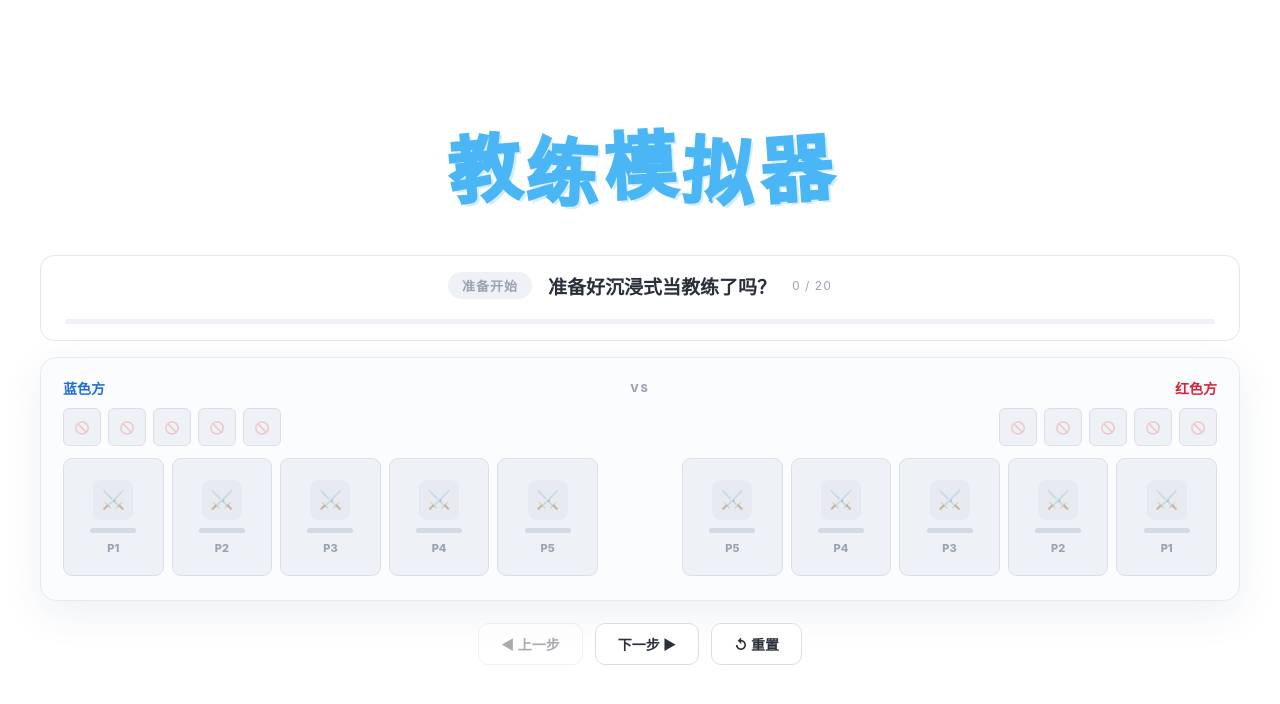
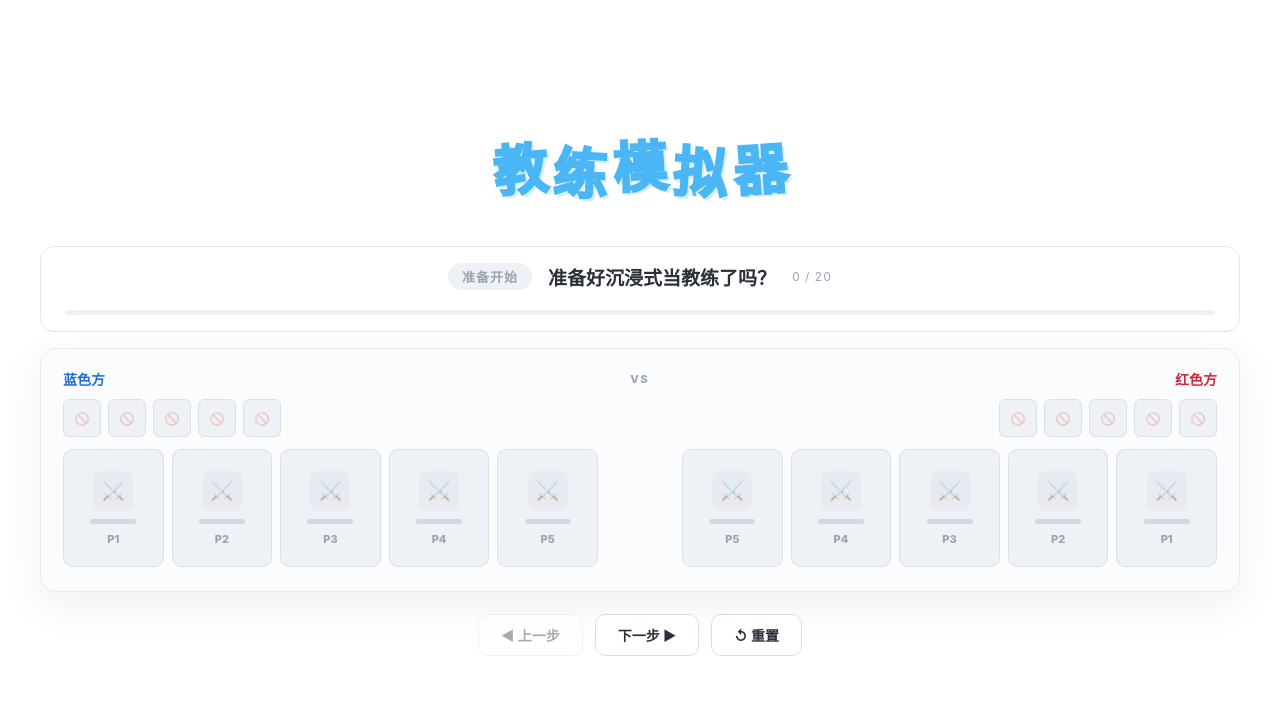
Before and after one commit to Xia-wzry/kpl-bp, a plain HTML site: page index.html in a window 1280 px wide. Drawn offline with Linux system fonts and the light colour scheme.

Commit message:
smaller title

```diff
--- a/index.html
+++ b/index.html
@@ -35,7 +35,7 @@
   }
   .page-title span{
     display:inline-block;
-    font-size:72px;
+    font-size:54px;
     font-weight:900;
     color:#4bb6f5;
     letter-spacing:0;
```
